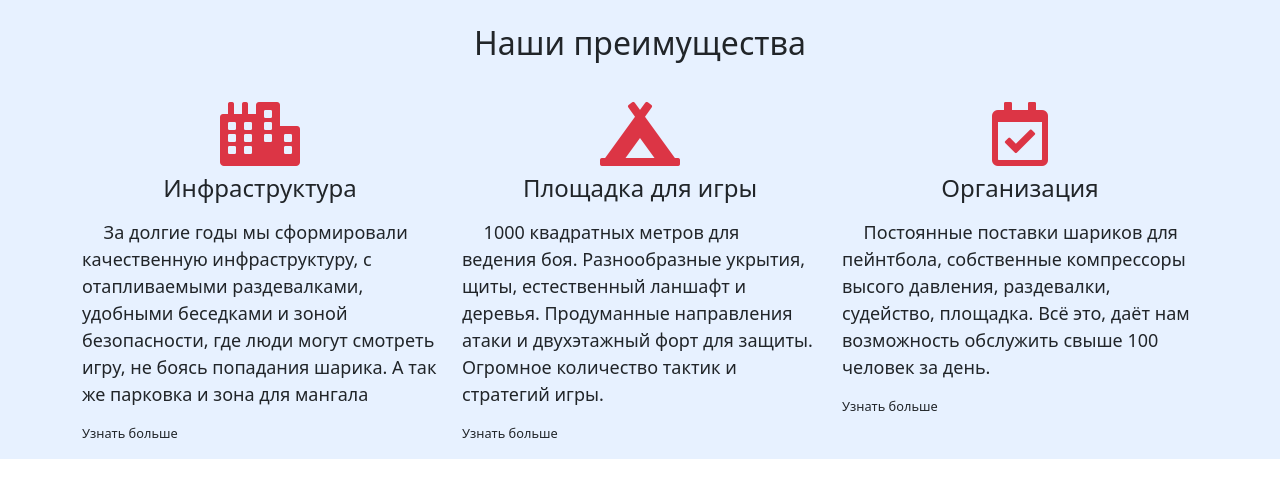
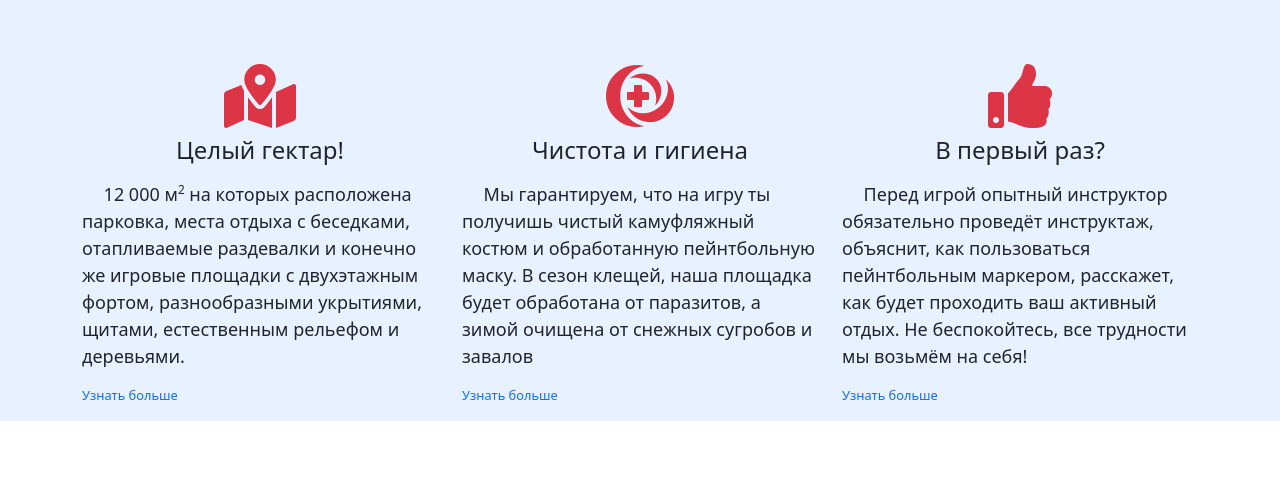
Before and after one commit to Meta40k/ozoneclub.ru, a website: page public/index.html in a window 1280 px wide. Shown: the part 1629-2130 px from the top of the page. Drawn offline with nearby package versions, Linux system fonts and the light colour scheme; files that its build step writes are made by us from their sources; files whose address does not match are found by name.

Commit message:
add advantages pravki

```diff
--- a/public/css/style.css
+++ b/public/css/style.css
@@ -174,6 +174,7 @@ img { /* адаптивные картинки */
 .advantages-more{
     cursor: pointer;
     font-size: 0.8rem;
+    color: #0d6efd;
 
 }
 
--- a/public/index.html
+++ b/public/index.html
@@ -105,13 +105,13 @@
                     <div id="carouselExampleSlidesOnly" class="carousel slide" data-bs-ride="carousel">
                         <div class="carousel-inner">
                             <div class="carousel-item active">
-                                <img src="public/img/p1.jpg" class="d-block w-100 img-thumbnail" alt="Орловский пейнтбол">
+                                <img src="public/img/p20.jpg" class="d-block w-100 img-thumbnail" alt="Орловский пейнтбол">
                             </div>
                             <div class="carousel-item">
                                 <img src="/public/img/p2.jpg" class="d-block w-100 img-thumbnail" alt="Пейнтбольный клуб в Орле">
                             </div>
                             <div class="carousel-item">
-                                <img src="/public/img/p20.jpg" class="d-block w-100 img-thumbnail" alt="Орловский пейнтбол">
+                                <img src="/public/img/p1.jpg" class="d-block w-100 img-thumbnail" alt="Орловский пейнтбол">
                             </div>
                         </div>
                     </div>
@@ -136,7 +136,7 @@
 
     <section class="advantages container-fluid">
         <div class="row">
-           <div class="advantages-heading text-center mt-4"><h2>Наши преимущества</h2></div>
+           <div class="advantages-heading text-center mt-4"><h2></h2></div>
 
         </div>
 
@@ -145,13 +145,13 @@
                 <div class="col-lg-4">
                     <div class="advantages-block">
                         <div class="advantages-logo text-center mt-3">
-                            <i class="fas fa-city"></i>
+                            <i class="fas fa-map-marked-alt"></i>
                         </div>
                         <div class="advantages-name text-center mt-2">
-                            <h4>Инфраструктура</h4>
+                            <h4>Целый гектар!</h4>
                         </div>
                         <div class="advantages-description mt-3">
-                            <p>За долгие годы мы сформировали качественную инфраструктуру, с отапливаемыми раздевалками, удобными беседками и зоной безопасности, где люди могут смотреть игру, не боясь попадания шарика. А так же парковка и зона для мангала</p>
+                            <p>12 000 м<sup><small>2</small></sup> на которых расположена парковка, места отдыха с беседками, отапливаемые раздевалки и конечно же игровые площадки с двухэтажным фортом, разнообразными укрытиями, щитами, естественным рельефом и деревьями. </p>
                         </div>
                         <div class="advantages-more">
                             <p>Узнать больше</p>
@@ -161,13 +161,13 @@
                 <div class="col-lg-4">
                     <div class="advantages-block">
                         <div class="advantages-logo text-center mt-3">
-                            <i class="fas fa-campground"></i>
+                            <i class="fab fa-medrt"></i>
                         </div>
                         <div class="advantages-name text-center mt-2">
-                            <h4>Площадка для игры</h4>
+                            <h4>Чистота и гигиена</h4>
                         </div>
                         <div class="advantages-description mt-3">
-                            <p>1000 квадратных метров для ведения боя. Разнообразные укрытия, щиты, естественный ланшафт и деревья. Продуманные направления атаки и двухэтажный форт для защиты. Огромное количество тактик и стратегий игры.  </p>
+                            <p>Мы гарантируем, что на игру ты получишь чистый камуфляжный костюм и обработанную пейнтбольную маску. В сезон клещей, наша площадка будет обработана от паразитов, а зимой очищена от снежных сугробов и завалов </p>
                         </div>
                         <div class="advantages-more">
                             <p>Узнать больше</p>
@@ -177,13 +177,13 @@
                 <div class="col-lg-4">
                     <div class="advantages-block">
                         <div class="advantages-logo text-center mt-3">
-                            <i class="far fa-calendar-check"></i>
+                            <i class="fas fa-thumbs-up"></i>
                         </div>
                         <div class="advantages-name text-center mt-2">
-                            <h4>Организация</h4>
+                            <h4>В первый раз?</h4>
                         </div>
                         <div class="advantages-description mt-3">
-                            <p>Постоянные поставки шариков для пейнтбола, собственные компрессоры высого давления, раздевалки, судейство, площадка. Всё это, даёт нам возможность обслужить свыше 100 человек за день. </p>
+                            <p>Перед игрой опытный инструктор обязательно проведёт инструктаж, объяснит, как пользоваться пейнтбольным маркером, расскажет, как будет проходить ваш активный отдых. Не беспокойтесь, все трудности мы возьмём на себя! </p>
                         </div>
                         <div class="advantages-more">
                             <p>Узнать больше</p>
@@ -197,7 +197,7 @@
 <br>
 <br>
 
-    <section class="container faq">
+    <!-- <section class="container faq">
         <div class="accordion" id="accordionExample">
             <div class="accordion-item">
                 <h2 class="accordion-header" id="headingOne">
@@ -246,17 +246,15 @@
                 </h2>
                 <div id="collapseFour" class="accordion-collapse collapse" aria-labelledby="headingFour" data-bs-parent="#accordionExample">
                     <div class="accordion-body">
-                        <strong>Можно!</strong> Но только тем, кто может удержать пейнтбольное оборудование и с кого не спадёт маска. Если под эти критерии подходит - добро пожаловать в отряд. Если нет, то нужно немного подрасти. А на сегодняшний день,
+                        <strong>Можно!</strong>Но только тем, кто может удержать пейнтбольное оборудование и с кого не спадёт маска. Если под эти критерии подходит - добро пожаловать в отряд. Если нет, то нужно немного подрасти. А на сегодняшний день,
                         мы можем предложить лазертаг.
                     </div>
                 </div>
             </div>
         </div>
-    </section>
+    </section> -->
 
     <br>
-
-
 
     <footer>
         <div class="card text-center">
```
